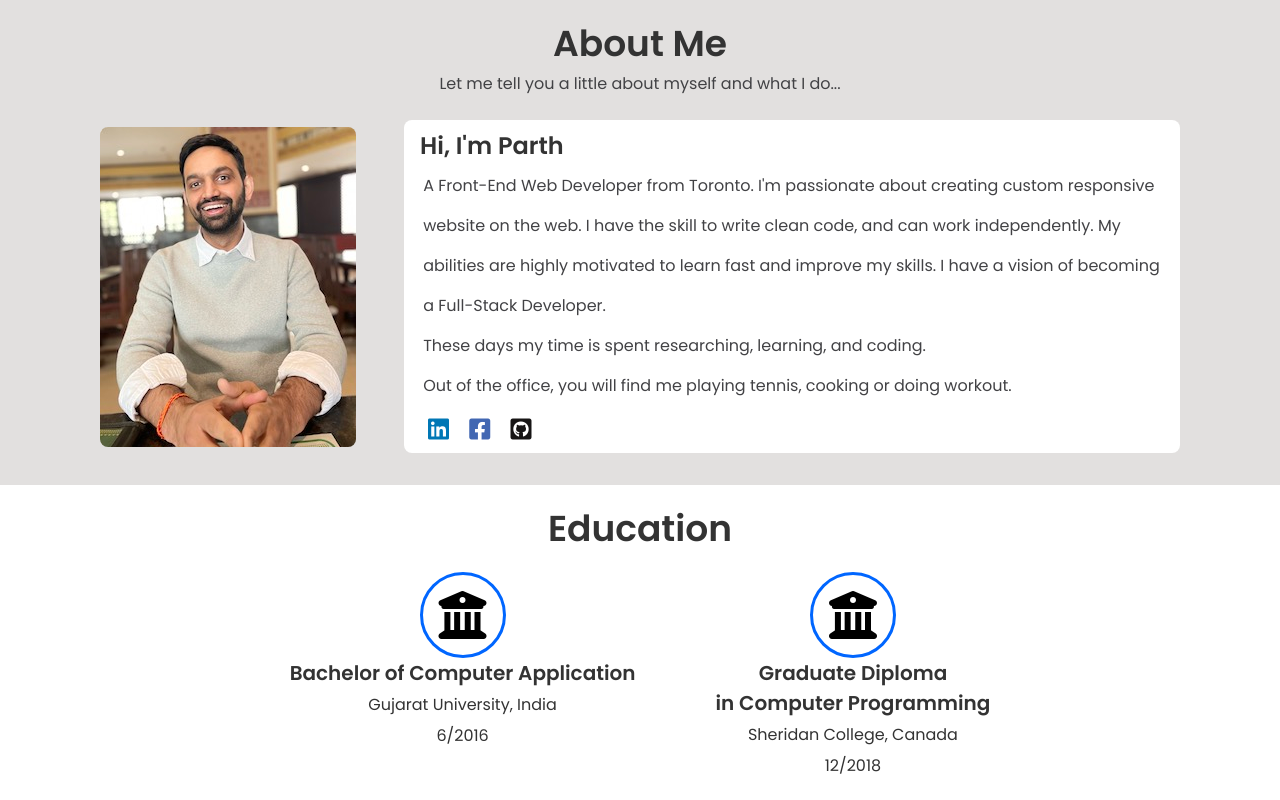
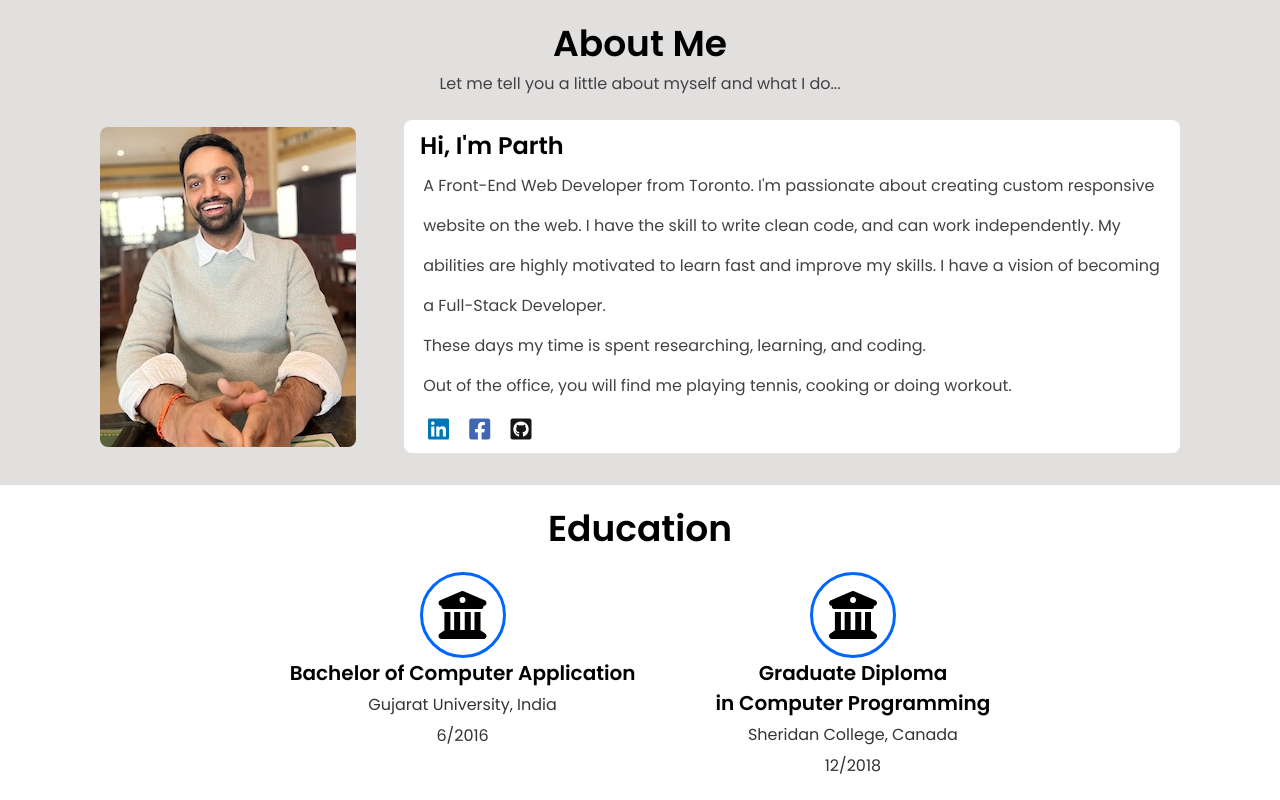
Before and after one commit to parth3093/Portfolio_Website, a plain HTML site: page index.html in a window 1280 px wide. Shown: the part 800-1600 px from the top of the page. Drawn offline with nearby package versions, Linux system fonts and the light colour scheme; no server answers.

Commit message:
Update utilities.css

```diff
--- a/css/utilities.css
+++ b/css/utilities.css
@@ -29,7 +29,7 @@ body {
   color: #333;
 }
 
-a {
+a,i {
   text-decoration: none;
   color: #424245;
 }
@@ -38,12 +38,15 @@ ul {
 }
 h1 {
   font-size: var(--h1-font-size);
+  color: black;
 }
 h2 {
   font-size: var(--h2-font-size);
+  color: black;
 }
 h3 {
   font-size: var(--h3-font-size);
+  color: black;
 }
 p {
   font-size: var(--normal-font-size);
```
